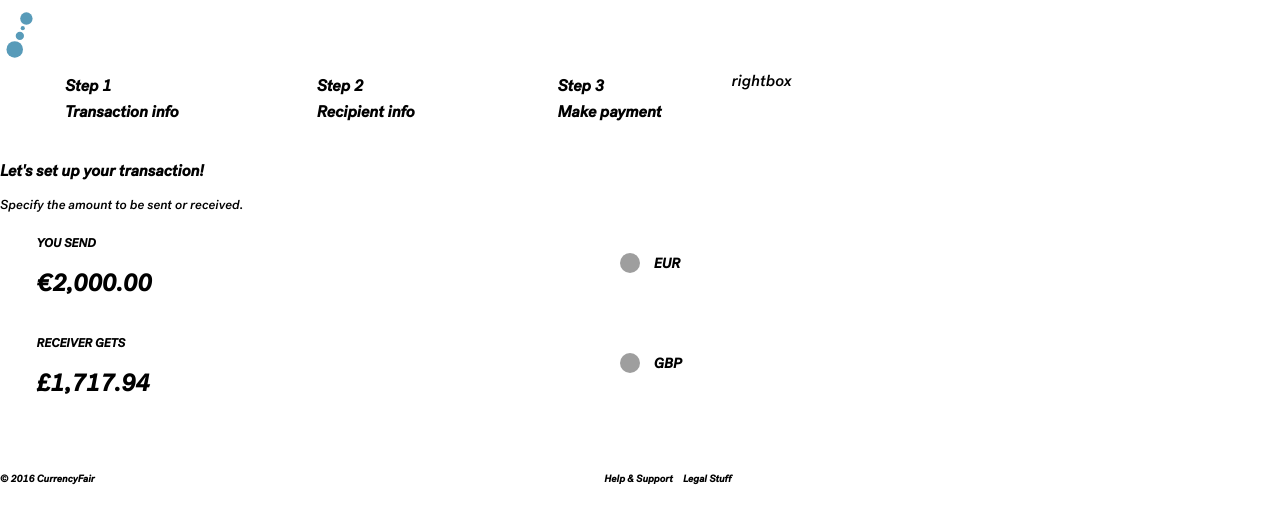
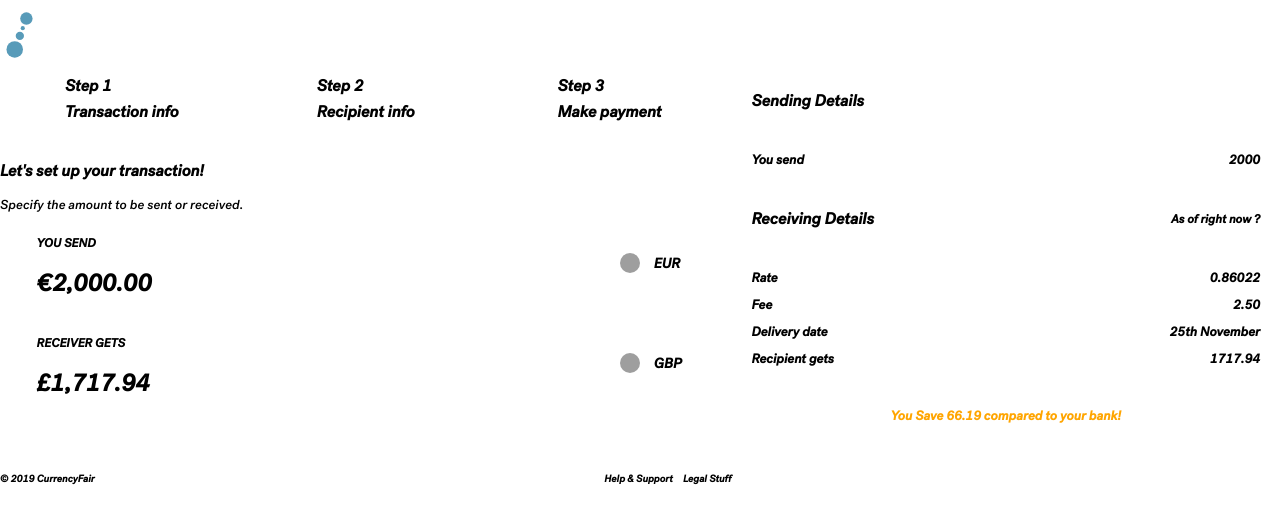
Before and after one commit to hubertbuczkowski/CF, a React app: page / in a window 1280 px wide. Built offline with nearby package versions, Linux system fonts and the light colour scheme; grey boxes are pictures that could not be loaded.

Commit message:
Layout of right box

```diff
--- a/src/Body/LeftBox/Button/button.module.css
+++ b/src/Body/LeftBox/Button/button.module.css
@@ -7,7 +7,7 @@
 
 
 .button {
-    background-color: blueLight; /* Green */
+    background-color: blueLight;
     border: 1px solid blueDark;
     color: white;
     padding: 15px 15px;
--- a/src/Body/LeftBox/Footer/footer.js
+++ b/src/Body/LeftBox/Footer/footer.js
@@ -5,7 +5,7 @@ class Footer extends React.Component {
   render() {
     return (
     <div className={style.main}>
-        <div className={style.copyright}>&copy; 2016 CurrencyFair</div>
+        <div className={style.copyright}>&copy; 2019 CurrencyFair</div>
         <div className={style.other}>Help & Support</div>
         <div className={style.other}>Legal Stuff</div>
     </div>
--- /dev/null
+++ b/src/Body/RightBox/Box/Element/ElementValue/elementValue.js
@@ -0,0 +1,26 @@
+import React from "react";
+import style from "./elementValue.module.css"
+import { isTSAnyKeyword } from "@babel/types";
+
+
+
+class ElementValue extends React.Component {
+    state= {mainClass : null, secondDiv: null}
+    componentDidMount(){
+        if(this.props.value)
+        {
+            this.setState({secondDiv: <div className={`${style.right} ${style[this.props.type] || ''} ${style[this.props.last] || ''} `}>{this.props.value || ''}</div>})
+        }
+    }
+
+    render() {
+        return (
+            <div className={style.main}>
+                <div className={`${style.left} ${style[this.props.type] || ''}`}>{this.props.title || ''}</div>
+                {this.state.secondDiv}
+            </div>
+        );
+    }
+}
+
+export default ElementValue;
--- /dev/null
+++ b/src/Body/RightBox/Box/Element/ElementValue/elementValue.module.css
@@ -0,0 +1,56 @@
+@value colors: "../../../../../Assets/colors.css";
+@value borderLine, fontCopy, blueLight, blueDark from colors;
+
+.main{
+    display: flex;
+    align-items: stretch;
+    color: fontCopy;
+    font-weight: bold;
+    font-size: 13px;
+    margin: 10px;
+}
+
+
+
+.main>div{
+    justify-content: center;
+    align-items: center;
+    flex-basis: 100%;
+    flex: 1 1 0;
+}
+
+.left{
+}
+
+.right{
+    text-align: right;
+}
+
+.right.last{
+    color: black;
+}
+
+.left.title
+{
+    color: black;
+    font-size: 16px;
+
+}
+.right.title
+{
+    display: flex;
+    justify-content: flex-end;
+    color: blueLight;
+    font-size: 12px;
+}
+
+.right.title:hover{
+    color: blueDark;
+}
+
+.left.total
+{
+    display: flex;
+    color: orange;
+
+}
--- /dev/null
+++ b/src/Body/RightBox/Box/Element/element.js
@@ -0,0 +1,38 @@
+import React from "react";
+import style from "./element.module.css"
+import ElementValue from "./ElementValue/elementValue"
+
+class Element extends React.Component {
+    state= {mainClass : null, elements: []}
+
+    returnElements(arr){
+        let retVal = [];
+        console.log(arr)
+        arr.forEach(element => {
+            retVal.push(<ElementValue title={element.title} value={element.value} type={this.props.type} last={element.last}/>)
+        });
+        return retVal;
+    }
+
+    componentDidMount(){
+        if(this.props.type)
+        {
+            this.setState({mainClass : `${style.main} ${style[this.props.type]}`})
+        }
+        else{
+            this.setState({mainClass : `${style.main}`})
+        }
+
+        this.setState({elements: this.returnElements(this.props.pass)})
+    }
+
+    render() {
+        return (
+            <div className={this.state.mainClass}>
+                {this.state.elements}
+            </div>
+        );
+    }
+}
+
+export default Element;
--- /dev/null
+++ b/src/Body/RightBox/Box/Element/element.module.css
@@ -0,0 +1,15 @@
+@value colors: "../../../../Assets/colors.css";
+@value colorBackground, borderLine from colors;
+
+.main{
+    background-color: white;
+    padding: 10px;
+}
+
+.title{
+    background-color: colorBackground;
+    border-radius: 5px;
+}
+
+.total{
+}
--- /dev/null
+++ b/src/Body/RightBox/Box/box.js
@@ -0,0 +1,32 @@
+import React from "react";
+import style from "./box.module.css"
+import Element from "./Element/element"
+import { declareTypeAlias } from "@babel/types";
+
+var pass = {
+    senderTitle: [{title:"Sending Details", value: null}],
+    sender: [{title: "You send", value: 2000, last:"last"}],
+    receiverTitle: [{title: "Receiving Details", value: "As of right now ?"}],
+    receiver: [{title:"Rate", value: 0.86022}, {title:"Fee", value: "2.50"}, {title:"Delivery date", value: "25th November"}, {title:"Recipient gets", value: 1717.94, last:"last"},],
+    footer: [{title:"You Save 66.19 compared to your bank!", value: null}]
+}
+
+class Box extends React.Component {
+  render() {
+    return (
+      <div className={style.main}>
+        <Element row="1" pass={pass.senderTitle} type="title"/>
+        <div className={style.spacer}/>
+        <Element row="2" pass={pass.sender}/>
+        <div className={style.spacer}/>
+        <Element row="3" pass={pass.receiverTitle} type="title"/>
+        <div className={style.spacer}/>
+        <Element row="4" pass={pass.receiver}/>
+        <div className={style.spacer}/>
+        <Element row="5" pass={pass.footer} type="total"/>
+      </div>
+    );
+  }
+}
+
+export default Box;
--- /dev/null
+++ b/src/Body/RightBox/Box/box.module.css
@@ -0,0 +1,12 @@
+@value colors: "../../../Assets/colors.css";
+@value borderLine from colors;
+
+.main{
+    border: 1px solid borderLine;
+    border-radius: 5px;
+}
+
+.spacer{
+    border-bottom: 1px solid borderLine;
+
+}
--- a/src/Body/RightBox/rightbox.js
+++ b/src/Body/RightBox/rightbox.js
@@ -1,8 +1,14 @@
 import React from "react";
+import Box from "./Box/box"
+import style from "./rightBox.module.css"
 
 class RightBox extends React.Component {
   render() {
-    return <div className={this.props.className}>rightbox</div>;
+    return (
+      <div className={this.props.className}>
+        <Box />
+      </div>
+    );
   }
 }
 
--- a/src/Body/body.js
+++ b/src/Body/body.js
@@ -1,6 +1,6 @@
 import React from "react";
-import Left from "./LeftBox/leftbox";
-import Right from "./RightBox/rightbox";
+import Left from "./LeftBox/leftBox";
+import Right from "./RightBox/rightBox";
 import style from "./body.module.css"
 
 class Body extends React.Component {
```
Also changed, not shown: src/Body/RightBox/rightBox.module.css (added).
